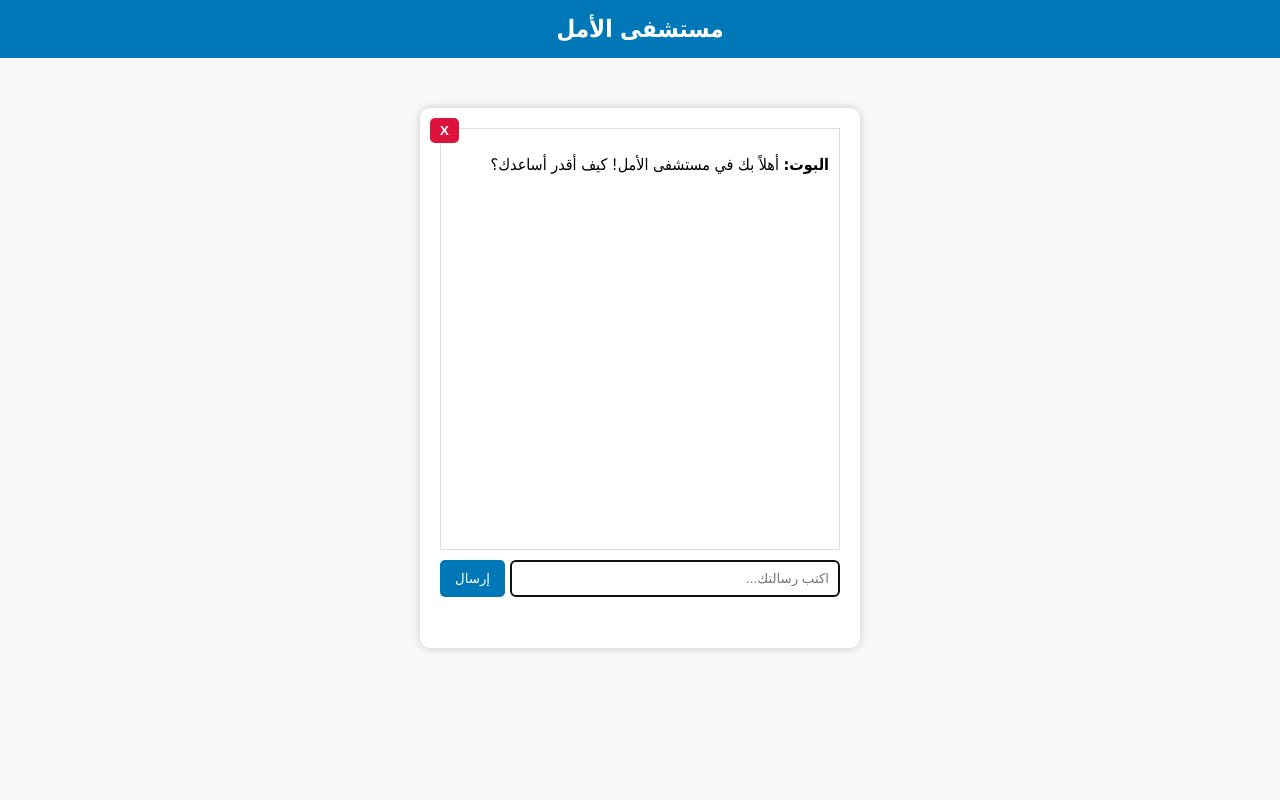
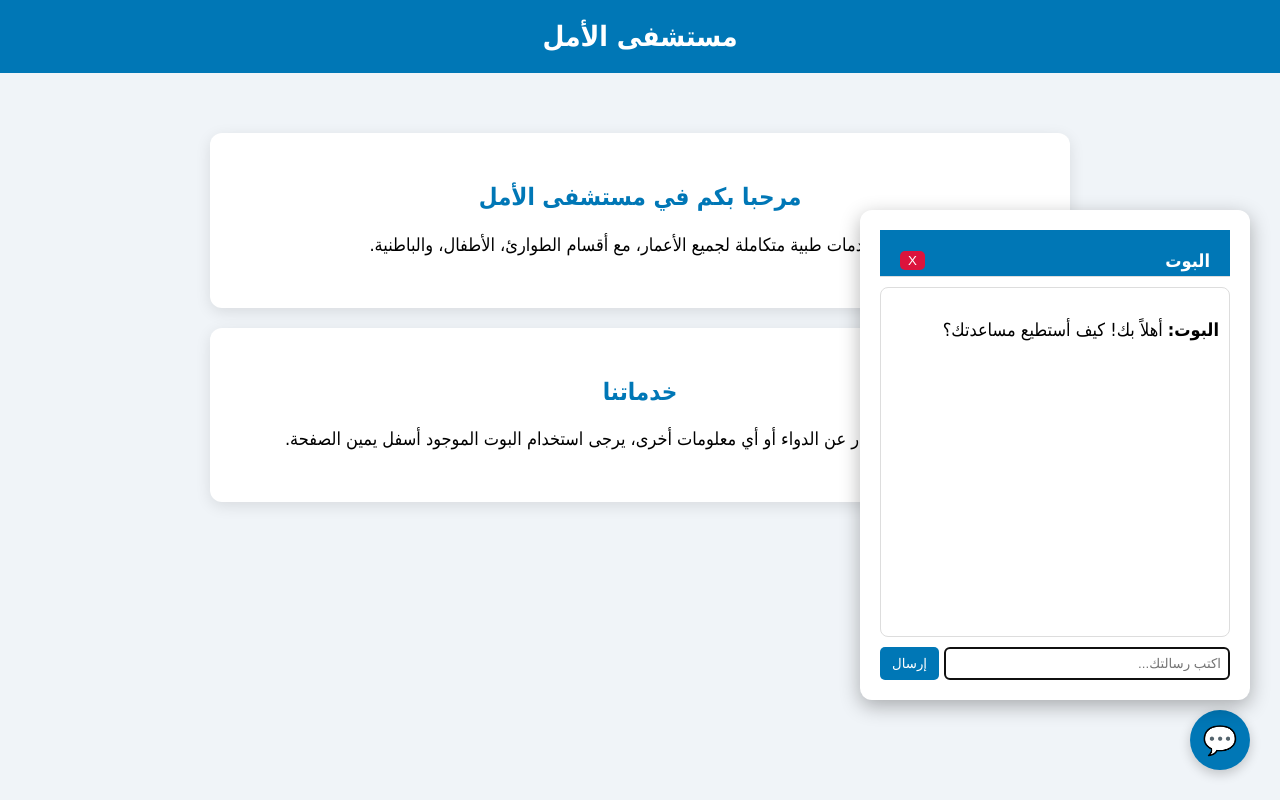
Before and after one commit to diaabuzeina/dia_test, a Flask app: page / in a window 1280 px wide. Run offline with Flask 3, Linux system fonts and the light colour scheme.

Commit message:
وصف التحديث

```diff
--- a/main.py
+++ b/main.py
@@ -2,12 +2,12 @@ from flask import Flask, render_template, request, jsonify
 
 app = Flask(__name__)
 
-# صفحة رئيسية
+# الصفحة الرئيسية
 @app.route("/")
 def home():
     return render_template("index.html")
 
-# API بسيط للبوت
+# API للبوت (اختياري)
 @app.route("/bot", methods=["POST"])
 def bot_response():
     user_msg = request.json.get("message", "")
--- a/templates/index.html
+++ b/templates/index.html
@@ -4,45 +4,125 @@
   <meta charset="UTF-8">
   <title>مستشفى الأمل</title>
   <style>
-    body { font-family: Tahoma, Arial, sans-serif; background: #f9f9f9; margin:0; padding:0; text-align:center; }
-    header { background:#0077b6; color:white; padding:15px; font-size:24px; font-weight:bold; }
-    .bot-window { width:400px; height:500px; background:white; border-radius:10px; box-shadow:0 0 10px rgba(0,0,0,0.2); margin:50px auto; position:relative; padding:20px; }
-    .close-btn { position:absolute; top:10px; left:10px; background:crimson; color:white; border:none; padding:5px 10px; cursor:pointer; border-radius:5px; font-weight:bold; }
-    .messages { text-align:right; height:400px; overflow-y:auto; margin-bottom:10px; padding:10px; border:1px solid #ddd; }
-    .input-box { display:flex; gap:5px; }
-    .input-box input { flex:1; padding:10px; border:1px solid #ccc; border-radius:5px; }
-    .input-box button { padding:10px 15px; border:none; background:#0077b6; color:white; border-radius:5px; cursor:pointer; }
+    body { font-family: Tahoma, Arial, sans-serif; margin:0; padding:0; background:#f0f4f8; }
+    header { background:#0077b6; color:white; padding:20px; font-size:28px; font-weight:bold; text-align:center; }
+    main { padding:40px; text-align:center; }
+    .section { background:white; padding:30px; border-radius:12px; margin:20px auto; max-width:800px; box-shadow:0 4px 15px rgba(0,0,0,0.1);}
+    h2 { color:#0077b6; }
+    p { font-size:18px; line-height:1.6; }
+
+    /* زر البوت */
+    #botToggle {
+      position: fixed;
+      bottom: 30px;
+      right: 30px;
+      background:#0077b6;
+      color:white;
+      border:none;
+      border-radius:50%;
+      width:60px;
+      height:60px;
+      font-size:28px;
+      cursor:pointer;
+      box-shadow:0 4px 12px rgba(0,0,0,0.2);
+      z-index:1000;
+    }
+
+    /* نافذة البوت */
+    #botWindow {
+      display:none;
+      position: fixed;
+      bottom:100px;
+      right:30px;
+      width:350px;
+      height:450px;
+      background:white;
+      border-radius:12px;
+      box-shadow:0 6px 20px rgba(0,0,0,0.3);
+      padding:20px;
+      z-index:1000;
+      display:flex;
+      flex-direction:column;
+    }
+    #botWindow header {
+      display:flex;
+      justify-content:space-between;
+      align-items:center;
+      font-weight:bold;
+      font-size:18px;
+      border-bottom:1px solid #ddd;
+      padding-bottom:5px;
+      margin-bottom:10px;
+    }
+    #closeBot { background:crimson; color:white; border:none; padding:2px 8px; border-radius:5px; cursor:pointer; }
+    #messages {
+      flex:1;
+      overflow-y:auto;
+      border:1px solid #ddd;
+      border-radius:8px;
+      padding:10px;
+      margin-bottom:10px;
+      text-align:right;
+    }
+    #botInput { display:flex; gap:5px; }
+    #botInput input { flex:1; padding:8px; border:1px solid #ccc; border-radius:5px; }
+    #botInput button { padding:8px 12px; background:#0077b6; color:white; border:none; border-radius:5px; cursor:pointer; }
   </style>
 </head>
 <body>
+
 <header>مستشفى الأمل</header>
-  <div class="bot-window" id="botWindow">
-    <button class="close-btn" onclick="document.getElementById('botWindow').style.display='none'">X</button>
-    <div class="messages" id="messages">
-      <p><strong>البوت:</strong> أهلاً بك في مستشفى الأمل! كيف أقدر أساعدك؟</p>
+
+<main>
+  <div class="section">
+    <h2>مرحبا بكم في مستشفى الأمل</h2>
+    <p>نقدم خدمات طبية متكاملة لجميع الأعمار، مع أقسام الطوارئ، الأطفال، والباطنية.</p>
   </div>
-    <div class="input-box">
+  <div class="section">
+    <h2>خدماتنا</h2>
+    <p>لحجز موعد، استفسار عن الدواء أو أي معلومات أخرى، يرجى استخدام البوت الموجود أسفل يمين الصفحة.</p>
+  </div>
+</main>
+
+<!-- زر البوت -->
+<button id="botToggle">💬</button>
+
+<!-- نافذة البوت -->
+<div id="botWindow">
+  <header>البوت <button id="closeBot">X</button></header>
+  <div id="messages">
+    <p><strong>البوت:</strong> أهلاً بك! كيف أستطيع مساعدتك؟</p>
+  </div>
+  <div id="botInput">
     <input type="text" id="userInput" placeholder="اكتب رسالتك..." autofocus>
     <button onclick="sendMessage()">إرسال</button>
   </div>
 </div>
 
 <script>
-    const input = document.getElementById("userInput");
+  const botToggle = document.getElementById("botToggle");
+  const botWindow = document.getElementById("botWindow");
+  const closeBot = document.getElementById("closeBot");
   const messages = document.getElementById("messages");
+  const userInput = document.getElementById("userInput");
 
-    input.addEventListener("keypress", function(e){
+  botToggle.onclick = () => {
+    botWindow.style.display = "flex";
+    userInput.focus();
+  };
+  closeBot.onclick = () => botWindow.style.display = "none";
+
+  userInput.addEventListener("keypress", function(e){
     if(e.key==="Enter") sendMessage();
   });
 
   function sendMessage(){
-      const text = input.value.trim();
+    const text = userInput.value.trim();
     if(!text) return;
     messages.innerHTML += `<p><strong>أنت:</strong> ${text}</p>`;
-      input.value = "";
+    userInput.value = "";
     messages.scrollTop = messages.scrollHeight;
 
-      // رد مباشر من البوت (بدون API)
     let reply = "شكراً لتواصلك معنا!";
     if(text.includes("موعد")) reply = "لحجز موعد، يرجى الاتصال على الرقم 123456.";
     if(text.includes("قسم")) reply = "لدينا أقسام: الطوارئ، الأطفال، والباطنية.";
@@ -50,8 +130,9 @@
 
     messages.innerHTML += `<p><strong>البوت:</strong> ${reply}</p>`;
     messages.scrollTop = messages.scrollHeight;
-      input.focus();
+    userInput.focus();
   }
 </script>
+
 </body>
 </html>
```
Lines whose indentation alone changed are shown as unchanged.
